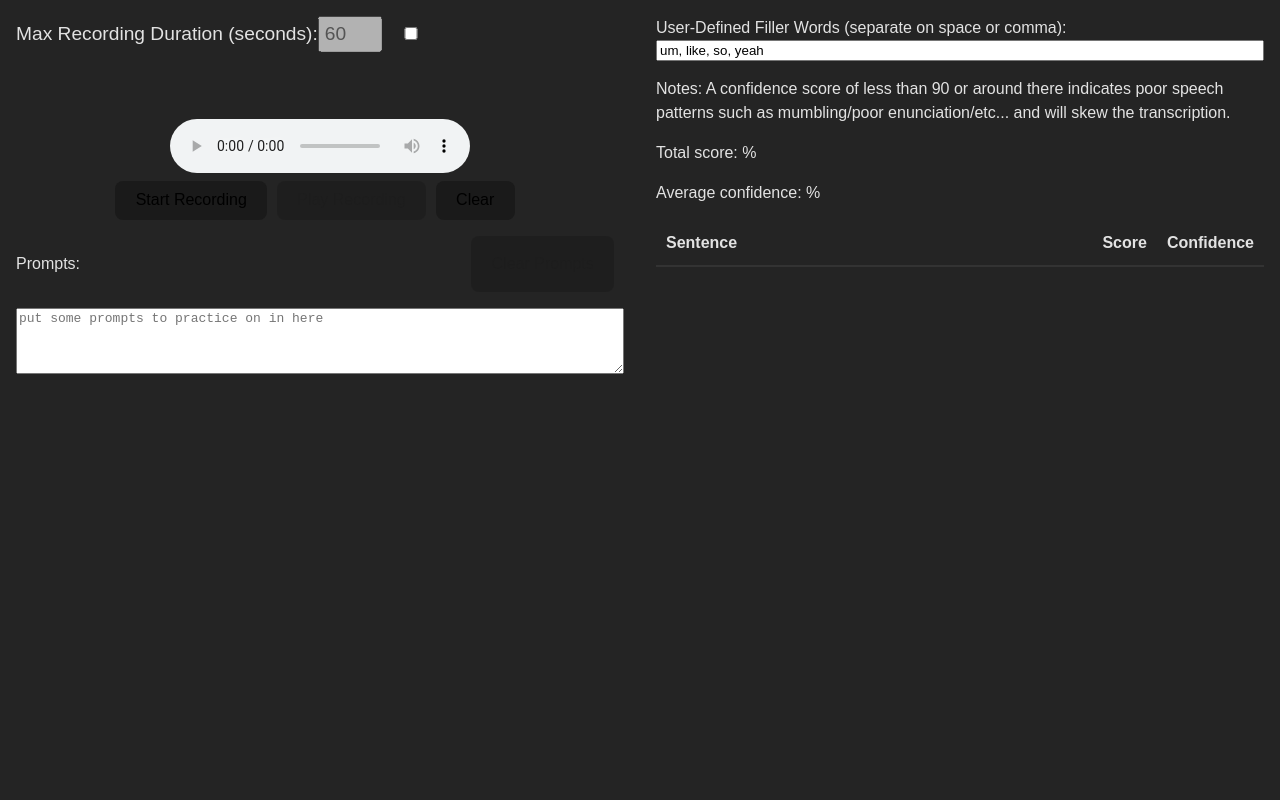
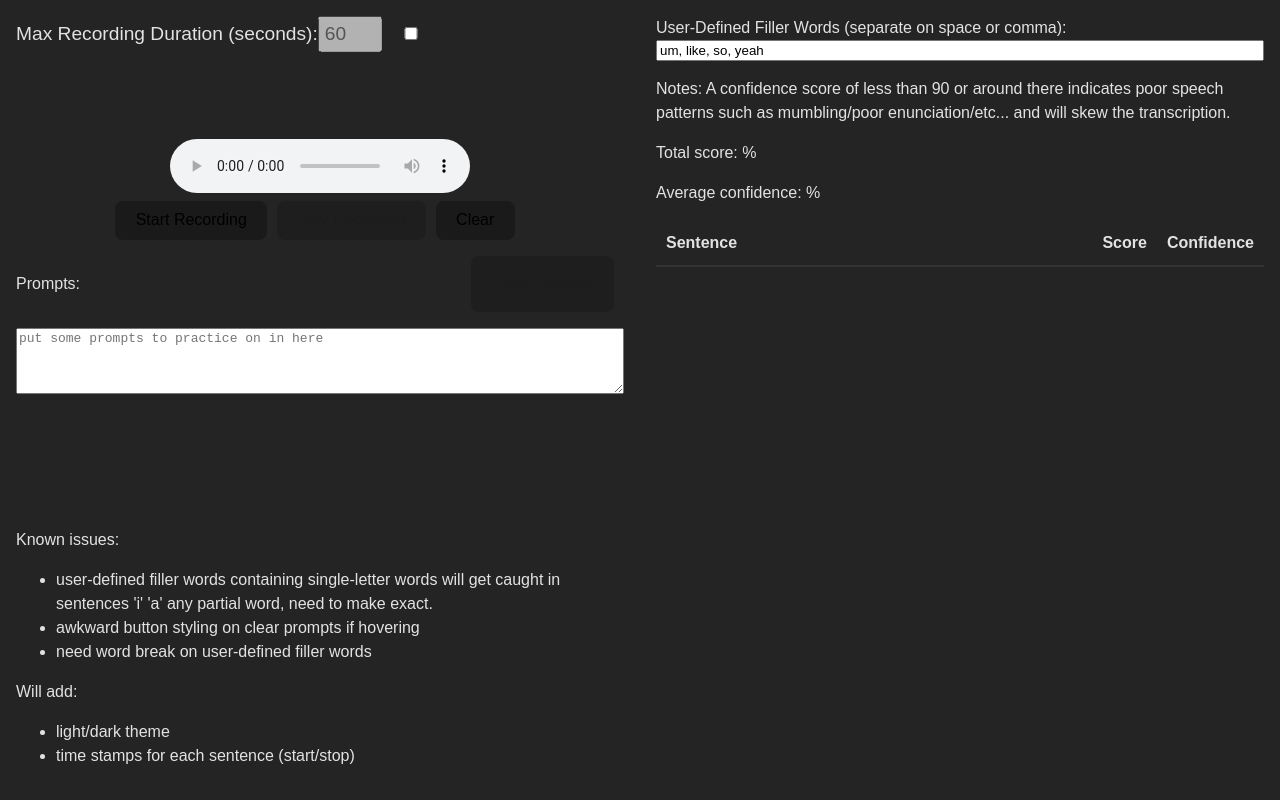
Before and after one commit to chance-robinson/speechify, a React (Vite) app: page / in a window 1280 px wide. Built offline with nearby package versions, Linux system fonts and the light colour scheme.

Commit message:
added notes to webpage

```diff
--- a/src/App.css
+++ b/src/App.css
@@ -15,6 +15,8 @@ body {
 }
 
 .container {
+  display: flex;
+  flex-direction: column;
   width: 50%;
   margin: 1rem;
 }
@@ -73,3 +75,7 @@ button:disabled {
   opacity: 0.5;
   cursor: not-allowed;
 }
+
+.bottom-container {
+  margin-top: auto;
+}
--- a/src/App.jsx
+++ b/src/App.jsx
@@ -1,7 +1,7 @@
-import React, { useState, useEffect } from 'react';
-import AudioRecorder from './AudioFile';
-import FillerWordsHighlighter from './FillerWordsHighlighter';
-import './App.css';
+import React, { useState, useEffect } from "react";
+import AudioRecorder from "./AudioFile";
+import FillerWordsHighlighter from "./FillerWordsHighlighter";
+import "./App.css";
 
 function App() {
   // State to store the max recording duration, prompt, transcriptions, and confidences
@@ -9,19 +9,19 @@ function App() {
   const [useMaxDuration, setUseMaxDuration] = useState(false);
   const [prompt, setPrompt] = useState(() => {
     // Initialize with the value from local storage, or an empty string if not present
-    const storedPrompt = localStorage.getItem('prompt');
-    return storedPrompt ? storedPrompt : '';
+    const storedPrompt = localStorage.getItem("prompt");
+    return storedPrompt ? storedPrompt : "";
   });
   const [transcriptions, setTranscriptions] = useState([]);
   const [confidences, setConfidences] = useState([]);
 
   const clearPrompt = () => {
-    setPrompt('');
+    setPrompt("");
   };
 
   useEffect(() => {
     // Save the current prompt value to local storage
-    localStorage.setItem('prompt', prompt);
+    localStorage.setItem("prompt", prompt);
   }, [prompt]);
 
   const calculateRows = (text) => {
@@ -31,9 +31,9 @@ function App() {
   };
 
   return (
-    <div className='home'>
+    <div className="home">
       <div className="container">
-      <div className="duration-container">
+        <div className="duration-container">
           <label className="duration-label">
             Max Recording Duration (seconds):
             <input
@@ -54,17 +54,30 @@ function App() {
           </label>
         </div>
         <AudioRecorder
-          maxRecordingDuration={useMaxDuration ? maxDuration * 1000 + 100 : Infinity}
+          maxRecordingDuration={
+            useMaxDuration ? maxDuration * 1000 + 100 : Infinity
+          }
           setTranscriptions={setTranscriptions}
           setConfidences={setConfidences}
           infinitePlay={!useMaxDuration}
         />
         <div className="prompt-container">
           <label className="prompt-label">
-            <div className='prompt-header' style={{display: 'flex', justifyContent: 'space-between', marginTop: '1rem', marginBottom: '1rem'}}>
-
-            <p>Prompts:</p>
-            <button onClick={clearPrompt} style={{ marginLeft: '10px' }} disabled={!prompt}>
+            <div
+              className="prompt-header"
+              style={{
+                display: "flex",
+                justifyContent: "space-between",
+                marginTop: "1rem",
+                marginBottom: "1rem",
+              }}
+            >
+              <p>Prompts:</p>
+              <button
+                onClick={clearPrompt}
+                style={{ marginLeft: "10px" }}
+                disabled={!prompt}
+              >
                 Clear Prompts
               </button>
             </div>
@@ -78,9 +91,32 @@ function App() {
             />
           </label>
         </div>
+        <div className="bottom-container">
+        <div className="known-issues">
+          <p>Known issues:</p>
+          <ul>
+            <li>
+              user-defined filler words containing single-letter words will get
+              caught in sentences 'i' 'a' any partial word, need to make exact.
+            </li>
+            <li>awkward button styling on clear prompts if hovering</li>
+            <li>need word break on user-defined filler words</li>
+          </ul>
+        </div>
+        <div className="future-additions">
+          <p>Will add:</p>
+          <ul>
+            <li>light/dark theme</li>
+            <li>time stamps for each sentence (start/stop)</li>
+          </ul>
+        </div>
       </div>
-      <div className='container'>
-        <FillerWordsHighlighter transcriptions={transcriptions} confidences={confidences} />
+      </div>
+      <div className="container">
+        <FillerWordsHighlighter
+          transcriptions={transcriptions}
+          confidences={confidences}
+        />
       </div>
     </div>
   );
```
Also changed, not shown: 1 other file (tests, documents, lock files or other folders).
